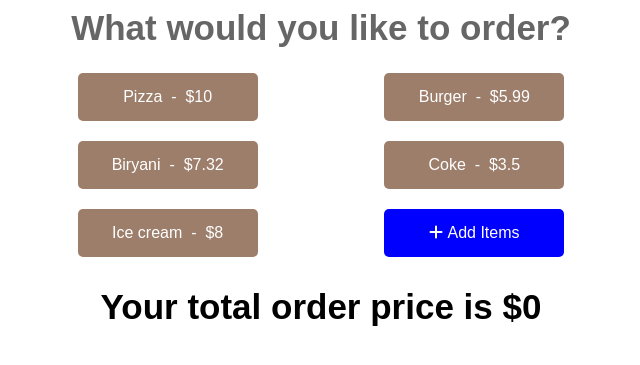
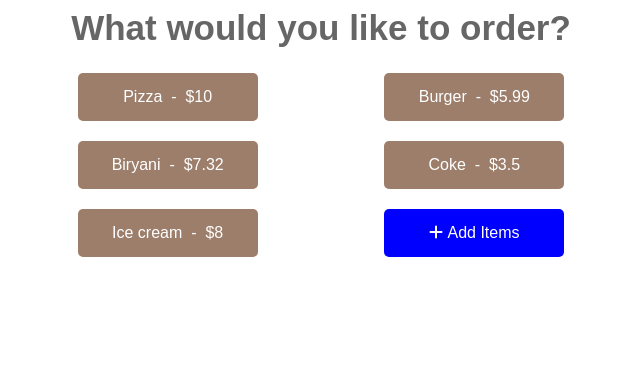
Before and after one commit to msvpavankumar/zomato-clone, a plain HTML site: page order.html in a window 1280 px wide. Both pictures are taken after a click on the link "Add Items". Shown: the part 297-662 px from the top of the page, without its empty margins (319-959 px from the left). Drawn offline with Linux system fonts and the light colour scheme.

Commit message:
second commit

```diff
--- a/script.js
+++ b/script.js
@@ -1,7 +1,8 @@
 const order = document.querySelector('.order');
 const items = document.querySelectorAll('.btn-primary');
 const addItems = document.querySelector('.btn-secondary');
-const selectedItems = [];
+let selectedItems = [];
+let statement = document.createElement('h2');
 
 // Items price
 const pizza = 10;
@@ -18,10 +19,17 @@ function allItems(e) {
     .substring(0, e.target.textContent.indexOf('-'))
     .trim()
     .toLowerCase();
-  selectedItems.push(item);
+  if (item !== '') {
+    selectedItems.push(item);
+  }
+  statement.innerHTML = '';
 }
 
 function totalPrice() {
+  statement.innerHTML = '';
+  if (selectedItems.length === 0) {
+    return;
+  }
   for (let i = 0; i < selectedItems.length; i++) {
     switch (selectedItems[i]) {
       case 'pizza':
@@ -44,11 +52,13 @@ function totalPrice() {
     }
   }
   // console.log(total);
-  const h2 = document.createElement('h2');
-  h2.className = 'final-heading';
-  h2.innerHTML = 'Your total order price is $' + total;
-  h2.style.paddingTop = '20px';
-  order.appendChild(h2);
+  statement.className = 'final-heading';
+  statement.innerHTML = 'Your total order price is $' + total;
+  statement.style.paddingTop = '20px';
+  order.appendChild(statement);
+
+  selectedItems = [];
+  total = 0;
 }
 
 // Events
--- a/style.css
+++ b/style.css
@@ -67,6 +67,7 @@ img {
 
 .final-heading {
   font-size: 35px;
+  color: red;
 }
 
 .btn {
```
